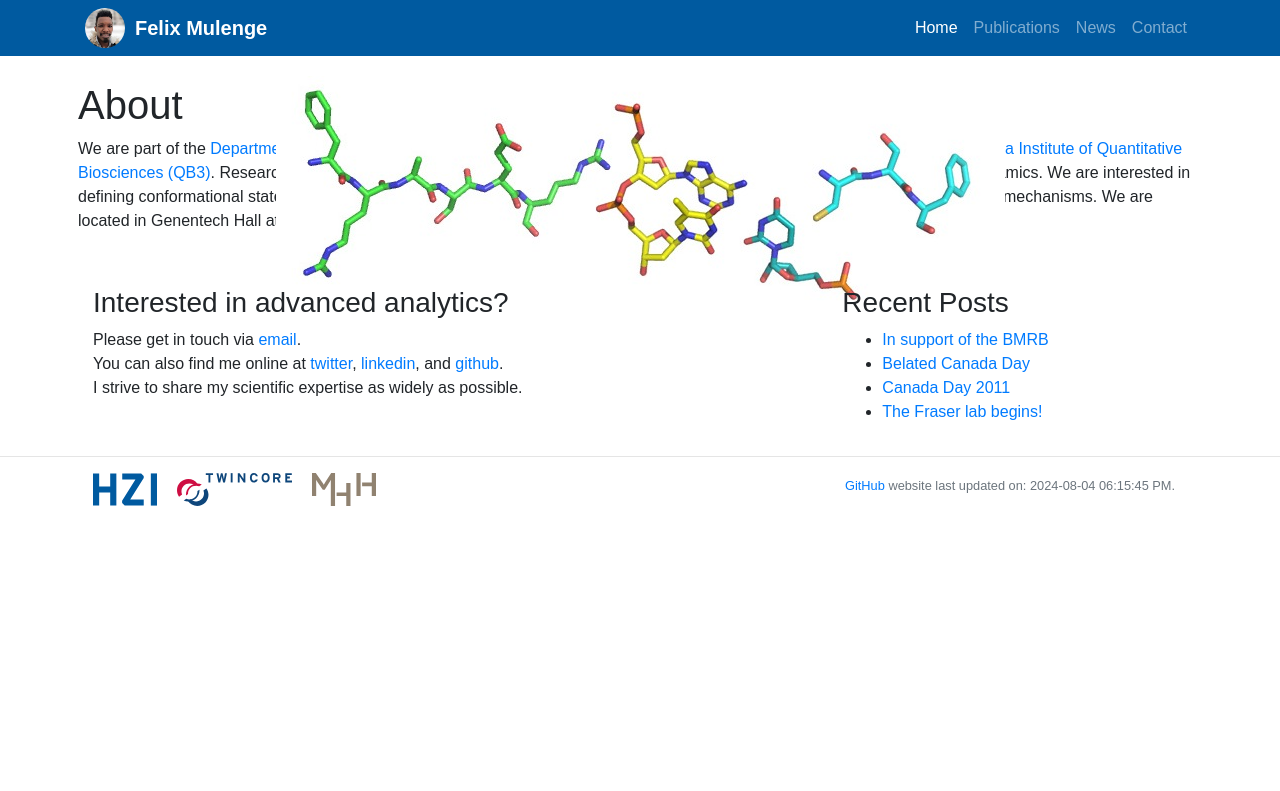
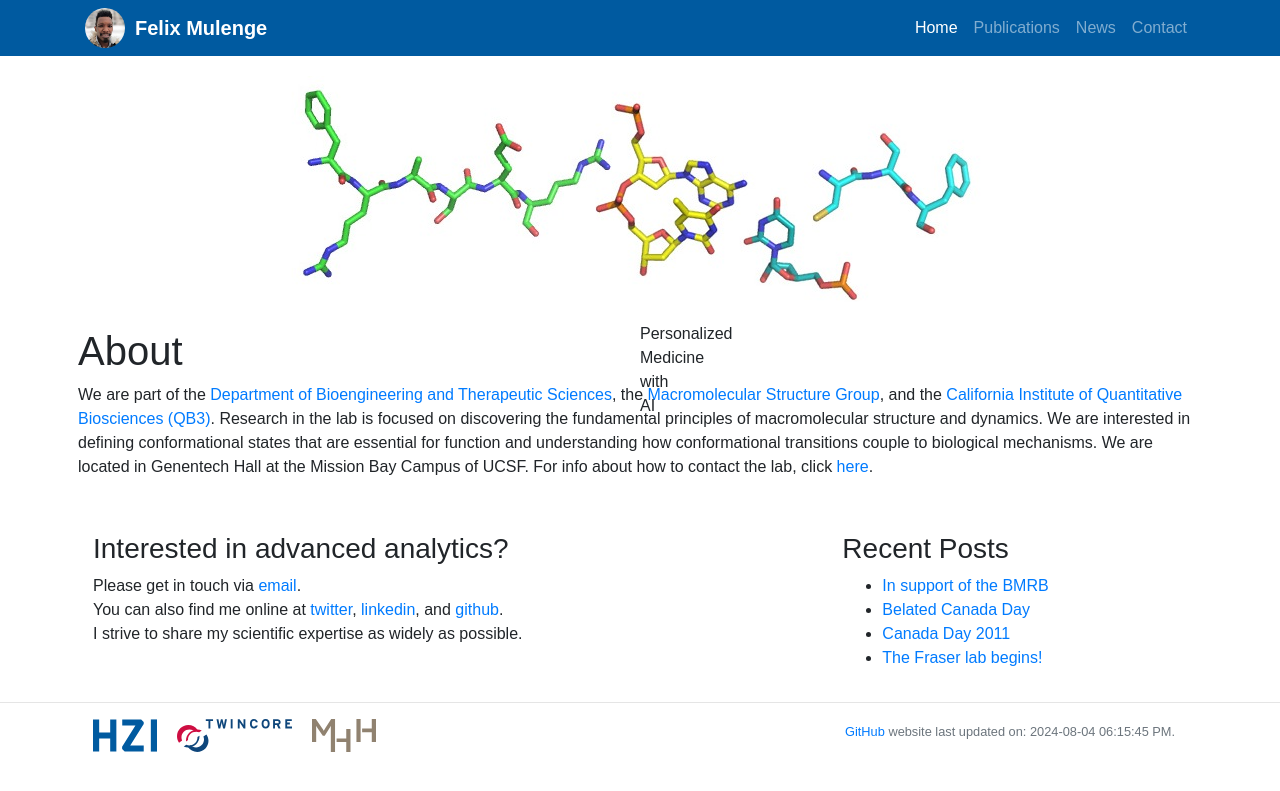
Before and after one commit to fmulenge/fmulenge.github.io, a Jekyll site: the page built from index.md, in a window 1280 px wide. Shown: the top 791 px of the page. Built offline with Jekyll 4.4.1, drawn with Linux system fonts in a browser that asks for light colours.

Commit message:
Update custom.css

```diff
--- a/static/css/custom.css
+++ b/static/css/custom.css
@@ -62,8 +62,12 @@
   text-align: center;
 }
 .centered {
-margin-top:-50%
+  position: absolute;
+  right: 50%;
+  left: 50%;
+  bottomo: 5%;
 }
+
 .top-right {
   position: absolute;
   top: 8px;
```
